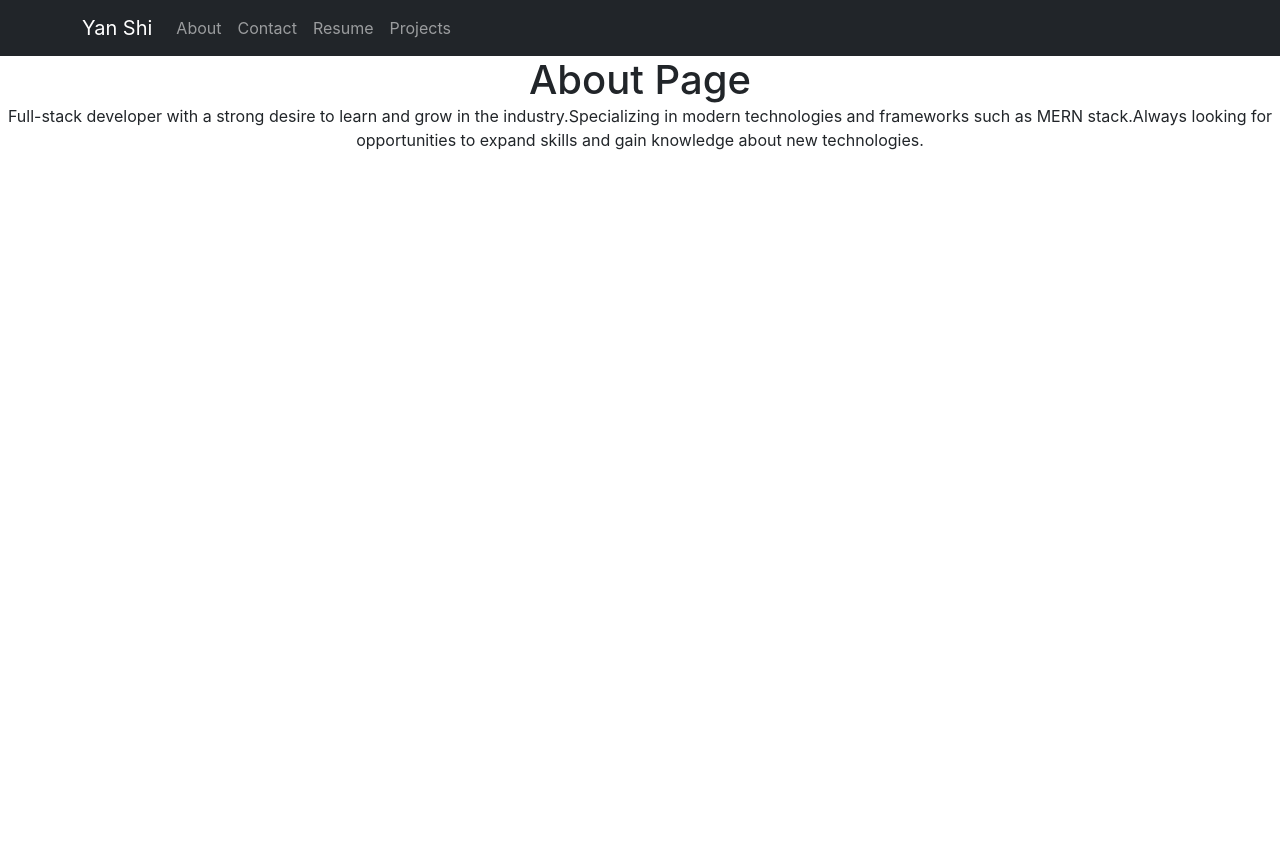
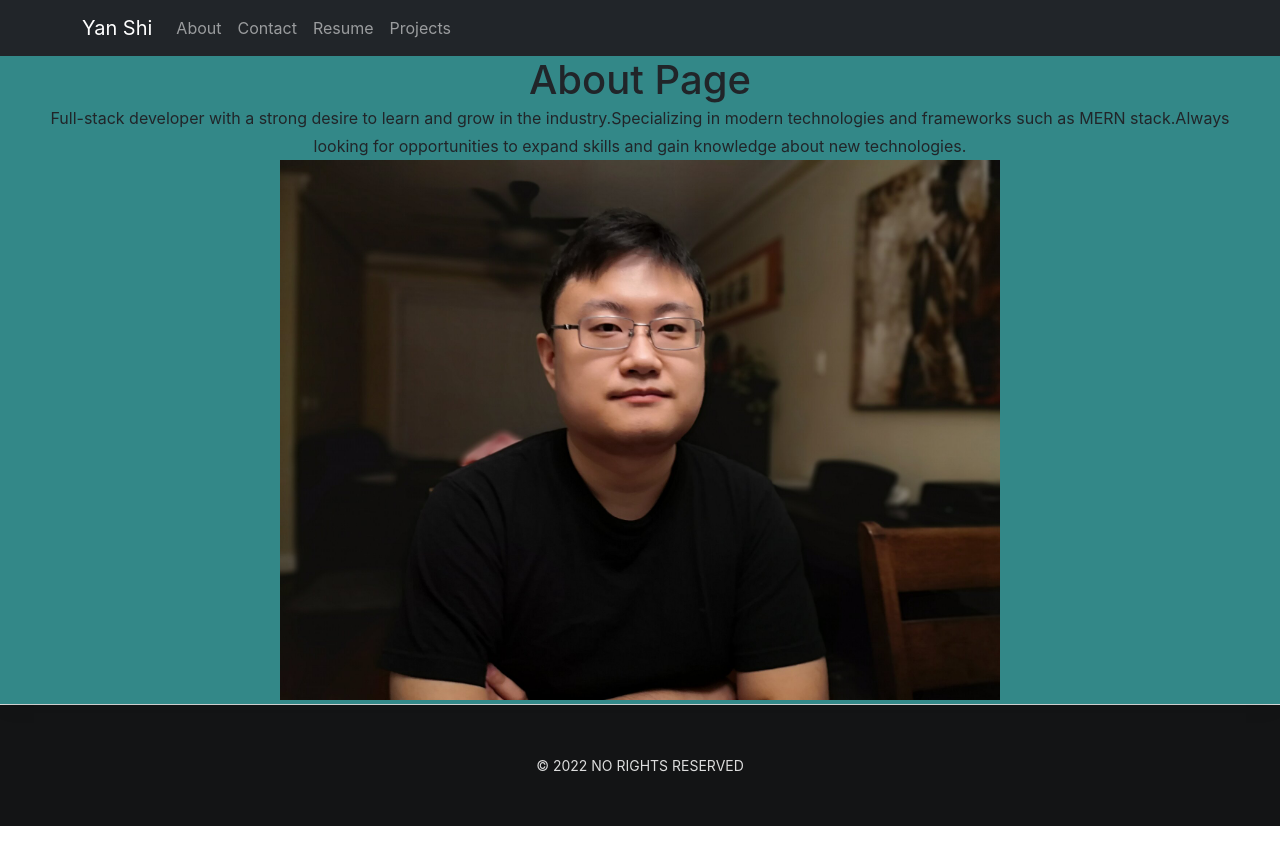
Before and after one commit to leonshiyan/react-portfolio, a React (Create React App) app: page /about in a window 1280 px wide. Shown: the top 864 px of the page. Before the commit the page ends 800 px from the top, so only its background shows below. Built offline with nearby package versions, Linux system fonts and the light colour scheme.

Commit message:
about page update

```diff
--- a/src/pages/About.jsx
+++ /dev/null
@@ -1,15 +0,0 @@
-import NavBar from "../components/NavBar"
-
-const About = (props) => {
-  return (
-    <>
-      <NavBar />
-
-      <h1>About Page</h1>
-      <div>
-        <p>Full-stack developer with a strong desire to learn and grow in the industry.Specializing in modern technologies and frameworks such as MERN stack.Always looking for opportunities to expand skills and gain knowledge about new technologies.</p>
-      </div>
-    </>
-  )
-}
-export default About
--- /dev/null
+++ b/src/pages/About/About.jsx
@@ -0,0 +1,29 @@
+import NavBar from "../../components/NavBar"
+import styles from './About.module.css'
+
+const About = (props) => {
+  return (
+    <>
+      <NavBar />
+      <main className={styles.container}>
+        <section className={styles.about}>
+          <header>
+            <h1>About Page</h1>
+            <article>
+              <p>
+                Full-stack developer with a strong desire to learn and grow in the industry.Specializing in modern technologies and frameworks such as MERN stack.Always looking for opportunities to expand skills and gain knowledge about new technologies.
+              </p>
+            </article>
+            <section className={styles.splash}>
+              <img src='/pics/rsz_mypic.jpg' alt="A cute owl" />
+            </section>
+          </header>
+        </section>
+      </main>
+      <footer className={styles.footer}>
+        <p>© 2022 NO RIGHTS RESERVED</p>
+      </footer>
+    </>
+  )
+}
+export default About
--- /dev/null
+++ b/src/pages/About/About.module.css
@@ -0,0 +1,64 @@
+.container {
+  display: flex;
+  align-items: center;
+  justify-content: center;
+  flex-direction: column;
+}
+
+.container section {
+  padding: 0px 22px;
+}
+
+.container > section {
+  width: 100%;
+  display: flex;
+  align-items: center;
+  flex-direction: column;
+}
+
+.container section > img {
+  width: 60%;
+  min-width: 720px;
+  margin-bottom: 80px;
+}
+
+.splash {
+  height: 91vh;
+  justify-content: center;
+}
+
+.about {
+  height: 81vh;
+  background-color: #388;
+  box-shadow: -1px 5px 19px -5px rgba(0,0,0,0.15);
+  -moz-box-shadow: -1px 5px 19px -5px rgba(0,0,0,0.15);
+  -webkit-box-shadow: -1px 5px 19px -5px rgba(0,0,0,0.15);
+}
+.about article {
+  width: 100%;
+  max-width: 100%;
+  background-color: #388;
+}
+
+.about article p {
+  margin: 0;
+  width: 100%;
+  font-size: 16px;
+  line-height: 28px;
+
+}
+
+.footer {
+  padding: 50px 0px;
+  display: flex;
+  background: white;
+  background: #131415;
+  justify-content: center;
+  color:  rgb(220, 220, 220);
+  border-top: 1px solid rgb(220, 220, 220);
+}
+
+.footer p {
+  margin: 0;
+  font-size: 14px;
+}
--- a/src/pages/Contact.jsx
+++ b/src/pages/Contact/Contact.jsx
@@ -1,5 +1,5 @@
 
-import NavBar from "../components/NavBar"
+import NavBar from "../../components/NavBar"
 
 const Contact = (props) => {
   return (
--- /dev/null
+++ b/src/pages/Contact/Contact.module.css
@@ -0,0 +1,14 @@
+.footer {
+  padding: 50px 0px;
+  display: flex;
+  background: white;
+  background: #131415;
+  justify-content: center;
+  color:  rgb(220, 220, 220);
+  border-top: 1px solid rgb(220, 220, 220);
+}
+
+.footer p {
+  margin: 0;
+  font-size: 14px;
+}
--- a/src/pages/Home.jsx
+++ /dev/null
@@ -1,22 +0,0 @@
-import NavBar from "../components/NavBar"
-import { Container, Row, Col } from 'react-bootstrap'
-import Image from 'react-bootstrap/Image'
-
-const Home = (props) => {
-  return (
-    <>
-      <NavBar />
-      <Container fluid="md" style={{ backgroundColor: "#388", width: "100vw" ,height : "100vh"}}>
-      <Row>
-        <Col className="my-5">
-            <h1 className="my-2">Welcome to my Page</h1>
-            <h3 className="my-2">My name is Yan Shi</h3>
-            <h4 className="my-2">A software engineer</h4>
-            <Image src="pics/rsz_mypic.jpg" alt="mypicture" />
-        </Col>
-      </Row>
-      </Container>
-    </>
-  )
-}
-export default Home
--- /dev/null
+++ b/src/pages/Home/Home.jsx
@@ -0,0 +1,23 @@
+import NavBar from "../../components/NavBar"
+import styles from './Home.module.css'
+
+const Home = (props) => {
+  return (
+    <>
+      <NavBar />
+      <main className={styles.container}>
+        <section className={styles.about}>
+          <header>
+            <h1 >Welcome to my Page</h1>
+            <h3 >My name is Yan Shi</h3>
+            <h4 >A software engineer</h4>
+          </header>
+        </section>
+      </main>
+      <footer className={styles.footer}>
+        <p>© 2022 NO RIGHTS RESERVED</p>
+      </footer>
+    </>
+  )
+}
+export default Home
--- /dev/null
+++ b/src/pages/Home/Home.module.css
@@ -0,0 +1,143 @@
+.container {
+  display: flex;
+  align-items: center;
+  justify-content: center;
+  flex-direction: column;
+  background-color: #388;
+}
+
+.container section {
+  padding: 0px 22px;
+}
+
+.container > section {
+  width: 100%;
+  display: flex;
+  align-items: center;
+  flex-direction: column;
+}
+
+.about {
+  height: 80vh;
+  background-color: #388;
+  box-shadow: -1px 5px 19px -5px rgba(0,0,0,0.15);
+  -moz-box-shadow: -1px 5px 19px -5px rgba(0,0,0,0.15);
+  -webkit-box-shadow: -1px 5px 19px -5px rgba(0,0,0,0.15);
+}
+
+.about header {
+  margin: 0;
+  width: 100%;
+  display: flex;
+  padding: 50px 0px;
+  align-items: center;
+  flex-direction: column;
+}
+
+
+.container section > header * {
+  margin: 0px;
+  font-weight: 600;
+}
+
+.container section > header h1 {
+  margin: 20px;
+  font-size: 72px;
+  letter-spacing: 2px;
+}
+
+.container section > header h3 {
+  margin: 20px;
+  font-size: 48px;
+  letter-spacing: 2px;
+}
+
+.container section > header h4 {
+  margin: 20px;
+  font-size: 24px;
+  letter-spacing: 2px;
+}
+
+.container article header {
+  display: flex;
+  align-items: center;
+  margin-bottom: 10px;
+  flex-direction: column;
+  justify-content: center;
+}
+
+.container footer {
+  margin: 0;
+  width: 100%;
+  padding: 0px;
+  display: flex;
+  align-items: center;
+  justify-content: center;
+}
+
+
+.footer {
+  padding: 50px 0px;
+  display: flex;
+  background: white;
+  background: #131415;
+  justify-content: center;
+  color:  rgb(220, 220, 220);
+  border-top: 1px solid rgb(220, 220, 220);
+}
+
+.footer p {
+  margin: 0;
+  font-size: 14px;
+}
+
+@media only screen and (max-width: 1200px) {
+  .testimonial {
+    height: 680px;
+  }
+}
+
+@media only screen and (max-width: 1024px) {
+  .about {
+    height: 420px;
+  }
+  .testimonial {
+    height: 580px;
+  }
+}
+
+@media only screen and (max-width: 912px) {
+  .about {
+    height: 460px;
+  }
+  .testimonial {
+    height: 600px;
+  }
+}
+
+@media only screen and (max-width: 540px) {
+  .about {
+    height: 560px;
+  }
+  .testimonial {
+    height: 700px;
+  }
+}
+
+@media only screen and (max-width: 414px) {
+  .about {
+    height: 660px;
+  }
+  .container section > img {
+    min-width: 340px;
+  }
+}
+
+@media only screen and (max-width: 300px) {
+  .about {
+    height: 800px;
+  }
+  .container section > img {
+    min-width: 340px;
+  }
+}
--- a/src/pages/Projects.jsx
+++ b/src/pages/Projects/Projects.jsx
@@ -1,5 +1,5 @@
-import NavBar from "../components/NavBar"
-import ProjectList from "../components/ProjectList"
+import NavBar from "../../components/NavBar"
+import ProjectList from "../../components/ProjectList"
 
 const Projects = (props) => {
   return (
--- a/src/pages/Resume.jsx
+++ b/src/pages/Resume/Resume.jsx
@@ -1,4 +1,4 @@
-import NavBar from "../components/NavBar"
+import NavBar from "../../components/NavBar"
 
 const Resume = (props) => {
   return (
```
Also changed, not shown: src/App.js (+5 -5 lines).
